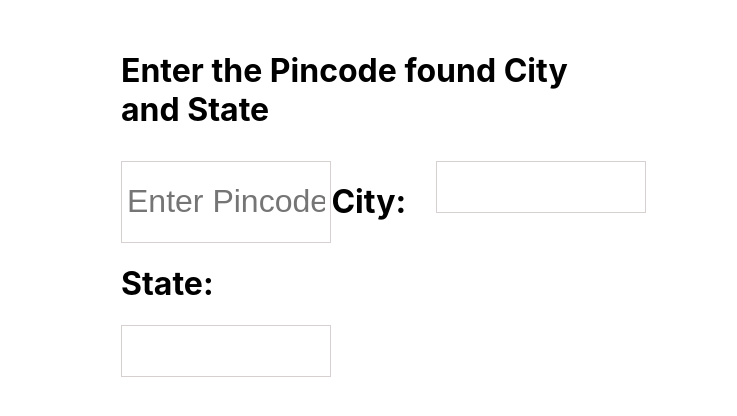
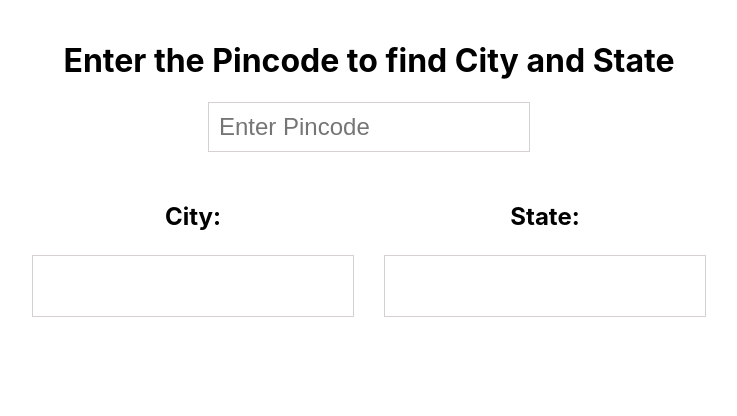
Before and after one commit to Ahsanasgha/city-state, a React (Create React App) app: page / in a window 1280 px wide. Shown: the top 416 px of the page, without its empty margins (271-1008 px from the left). Built offline with nearby package versions, Linux system fonts and the light colour scheme.

Commit message:
my first commit

```diff
--- a/src/City.js
+++ b/src/City.js
@@ -1,20 +1,189 @@
+// import React, { useEffect, useState } from "react";
+// import classes from "./City.module.css";
+// import axios from "axios";
+
+// function City() {
+//   const [pincode, setPincode] = useState("");
+//   const [city, setCity] = useState("");
+//   const [state, setState] = useState("");
+
+
+//   const handlePincodeChange = (event) => {
+//     setPincode(event.target.value);
+//   };
+
+
+//   useEffect(() => {
+//     const fetchData = async () => {
+//       try {
+//         const response = await axios.get(
+//           `https://api.postalpincode.in/pincode/${pincode}`
+//         );
+
+//         if (response.data && response.data[0].Status === "Success") {
+//           const data = response.data[0].PostOffice[0];
+//           setCity(data.District);
+//           setState(data.State);
+//         } else {
+//           setCity("City not found");
+//           setState("State not found");
+//         }
+//       } catch (error) {
+//         console.error("Error fetching data:", error);
+//       }
+//     };
+
+//     if (pincode) {
+//       fetchData();
+//     } else {
+//       setCity("");
+//       setState("");
+//     }
+//   }, [pincode]);
+
+//   return (
+//     <div className={classes.nearCategories}>
+//       <div className={classes.nearestInstitute}>
+//         <div className={classes.statePinDetail}>
+//           <h1>Enter the Pincode found City and State</h1>
+//           <div className={classes.statePinSelector}>
+//             <div className={classes.pinSelectorItem}>
+//               <input
+//                 type="text"
+//                 placeholder="Enter Pincode"
+//                 value={pincode}
+//                 maxLength={6}
+//                 minLength={6}
+//                 onChange={handlePincodeChange}
+//                 required
+//                 className={classes.statePinDetailPin1}
+//               />
+//               <h1>City:</h1>
+//               <div className={classes.statePinDetailPin2}>{city}</div>
+//             </div>
+//             <h1>State:</h1>
+//             <div className={classes.statePinDetailPin3}>{state}</div>
+//           </div>
+//         </div>
+//       </div>
+//     </div>
+//   );
+// }
+
+// export default City;
+
+
+
+
+
+
+
+
+
+
+// import React, { useEffect, useState } from "react";
+// import classes from "./City.module.css";
+// import axios from "axios";
+
+// function City() {
+//   const [pincode, setPincode] = useState("");
+//   const [city, setCity] = useState("");
+//   const [state, setState] = useState("");
+//   const [loading, setLoading] = useState(false);
+
+//   const handlePincodeChange = (event) => {
+//     setPincode(event.target.value);
+//   };
+
+//   useEffect(() => {
+//     const fetchData = async () => {
+//       setLoading(true);
+//       try {
+//         const response = await axios.get(
+//           `https://api.postalpincode.in/pincode/${pincode}`
+//         );
+
+//         if (response.data && response.data[0].Status === "Success") {
+//           const data = response.data[0].PostOffice[0];
+//           setCity(data.District);
+//           setState(data.State);
+//         } else {
+//           setCity("City not found");
+//           setState("State not found");
+//         }
+//       } catch (error) {
+//         console.error("Error fetching data:", error);
+//       } finally {
+//         setLoading(false);
+//       }
+//     };
+
+//     if (pincode) {
+//       fetchData();
+//     } else {
+//       setCity("");
+//       setState("");
+//     }
+//   }, [pincode]);
+
+//   return (
+//     <div className={classes.cityContainer}>
+//       <h1>Enter the Pincode to find City and State</h1>
+//       <div className={classes.inputContainer}>
+//         <input
+//           type="text"
+//           placeholder="Enter Pincode"
+//           value={pincode}
+//           maxLength={6}
+//           minLength={6}
+//           onChange={handlePincodeChange}
+//           required
+//           className={classes.pincodeInput}
+//         />
+//         {loading && <p>Loading...</p>}
+//       </div>
+//       <div className={classes.detailsContainer}>
+//         <div className={classes.detailItem}>
+//           <h2>City:</h2>
+//           <p className={classes.cityDetail}>{city}</p>
+//         </div>
+//         <div className={classes.detailItem}>
+//           <h2>State:</h2>
+//           <p className={classes.stateDetail}>{state}</p>
+//         </div>
+//       </div>
+//     </div>
+//   );
+// }
+
+// export default City;
+
+
+
+
+
+
+
+
+
+
 import React, { useEffect, useState } from "react";
+import axios from "axios";
 import classes from "./City.module.css";
-import axios from "axios";
 
 function City() {
   const [pincode, setPincode] = useState("");
   const [city, setCity] = useState("");
   const [state, setState] = useState("");
-
+  const [loading, setLoading] = useState(false);
 
   const handlePincodeChange = (event) => {
     setPincode(event.target.value);
   };
 
-
   useEffect(() => {
     const fetchData = async () => {
+      setLoading(true);
       try {
         const response = await axios.get(
           `https://api.postalpincode.in/pincode/${pincode}`
@@ -30,6 +199,8 @@ function City() {
         }
       } catch (error) {
         console.error("Error fetching data:", error);
+      } finally {
+        setLoading(false);
       }
     };
 
@@ -42,12 +213,9 @@ function City() {
   }, [pincode]);
 
   return (
-    <div className={classes.nearCategories}>
-      <div className={classes.nearestInstitute}>
-        <div className={classes.statePinDetail}>
-          <h1>Enter the Pincode found City and State</h1>
-          <div className={classes.statePinSelector}>
-            <div className={classes.pinSelectorItem}>
+    <div className={classes.cityContainer}>
+      <h1>Enter the Pincode to find City and State</h1>
+      <div className={classes.inputContainer}>
         <input
           type="text"
           placeholder="Enter Pincode"
@@ -56,14 +224,18 @@ function City() {
           minLength={6}
           onChange={handlePincodeChange}
           required
-                className={classes.statePinDetailPin1}
+          className={classes.pincodeInput}
         />
-              <h1>City:</h1>
-              <div className={classes.statePinDetailPin2}>{city}</div>
+        {loading && <p className={classes.loadingText}>Loading...</p>}
       </div>
-            <h1>State:</h1>
-            <div className={classes.statePinDetailPin3}>{state}</div>
+      <div className={classes.detailsContainer}>
+        <div className={classes.detailItem}>
+          <h2>City:</h2>
+          <p className={classes.cityDetail}>{city}</p>
         </div>
+        <div className={classes.detailItem}>
+          <h2>State:</h2>
+          <p className={classes.stateDetail}>{state}</p>
         </div>
       </div>
     </div>
--- a/src/City.module.css
+++ b/src/City.module.css
@@ -1,135 +1,59 @@
-.nearestInstitute {
+
+  .cityContainer {
     display: flex;
-    justify-content: center;
-    gap: 5%;
-    margin: 20px;
+    flex-direction: column;
+    align-items: center;
+    padding: 20px;
   }
 
-  .nearestInstitute > img {
-    width: 50%;
-    height: auto;
+  .inputContainer {
+    display: flex;
+    flex-direction: column;
+    align-items: center;
+    margin-bottom: 20px;
   }
 
-  .statePinDetail {
-    display: flex;
-    flex-direction: column;
-    justify-content: center;
-    gap: 10px;
+  .pincodeInput {
     padding: 10px;
-    width: 40%;
+    width: 300px;
+    border: 1px solid #d6d0d0;
+    font-size: 1.5rem;
+    margin-bottom: 10px;
   }
 
-  .statePinDetail > h2 {
-    font-size: 32px;
-    font-weight: 500;
+  .loadingText {
+    font-size: 1.2rem;
+    color: #888;
   }
 
-  .statePinDetail > h3 {
-    font-size: 22px;
-    font-weight:200;
+  .detailsContainer {
+    display: flex;
+    gap: 30px;
   }
 
-  .statePinDetailState{
-    padding: 10px 0px;
-    width: 50%;
-    margin-right: 10px;
-    border: 1px solid #d6d0d0;
+  .detailItem {
+    text-align: center;
   }
 
-  .statePinDetailPin1 {
-    padding: 5px;
-    width: 40%;
-    border: 1px solid #d6d0d0;
-    font-size: 2rem;
-  }
-
-  .pinSelectorItem{
-    display: flex;
-  }
-
-  .statePinDetailPin2 {
-    padding: 5px;
-    width: 40%;
+  .cityDetail,
+  .stateDetail {
+    padding: 10px;
+    width: 300px;
     height: 40px;
     border: 1px solid #d6d0d0;
-    font-size: 2rem;
-    position: relative;
-    left:6%;
-    white-space: nowrap;
+    font-size: 1.5rem;
     overflow: hidden;
     text-overflow: ellipsis;
   }
 
-  .statePinDetailPin3 {
-    margin-top: 10px;
-    padding: 5px;
-    width: 40%;
-    height: 40px;
-    border: 1px solid #d6d0d0;
-    font-size: 2rem;
-    /* position: relative; */
-    left:6%;
-    white-space: nowrap;
-    overflow: hidden;
-    text-overflow: ellipsis;
+  /* Media query for responsiveness */
+  @media (max-width: 600px) {
+    .pincodeInput {
+      width: 80%;
+    }
+
+    .cityDetail,
+    .stateDetail {
+      width: 100%;
+    }
   }
-
-  .statePinDetail > button {
-    padding: 10px;
-    background-color: #000;
-    color: #fff;
-    border-radius: 4px;
-    border: none;
-    text-align: center;
-    text-decoration: none;
-    font-size: 1.5rem;
-    width: fit-content;
-    align-self:self-end;
-    margin: 20px 50px;
-  }
-
-  #TermsCondition {
-    margin-right: 10px;
-  }
-
-  #TermsCondition >
-  input {
-    display: inline;
-  }
-
-  input[type=checkbox] {
-    position: relative;
-    cursor: pointer;
-  }
-
-  input[type=checkbox]:before {
-    content: "";
-    display: block;
-    position: absolute;
-    width: 16px;
-    height: 16px;
-    top: 0;
-    left: 0;
-    border: 2px solid #555555;
-    border-radius: 3px;
-    background-color: white;
-  }
-
-  input[type=checkbox]:checked:after {
-    content: "";
-    display: block;
-    width: 5px;
-    height: 10px;
-    border: solid black;
-    border-width: 0 2px 2px 0;
-    -webkit-transform: rotate(45deg);
-    -ms-transform: rotate(45deg);
-    transform: rotate(45deg);
-    position: absolute;
-    top: 2px;
-    left: 6px;
-  }
-
-  .cursor{
-    cursor: pointer;
-  }
```
Also changed, not shown: 1 other file (tests, documents, lock files or other folders). Lines whose indentation alone changed are shown as unchanged.
